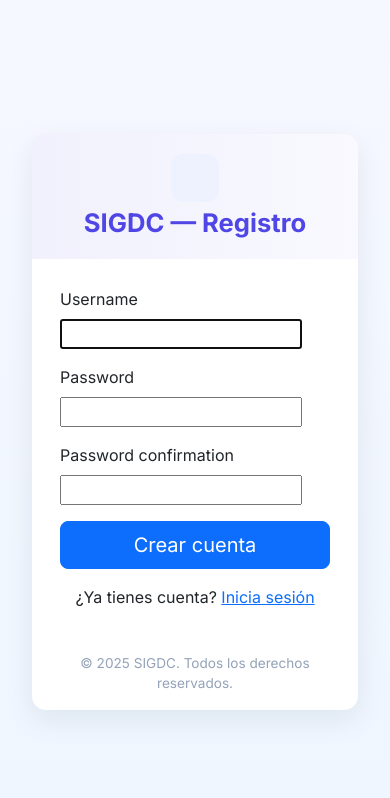
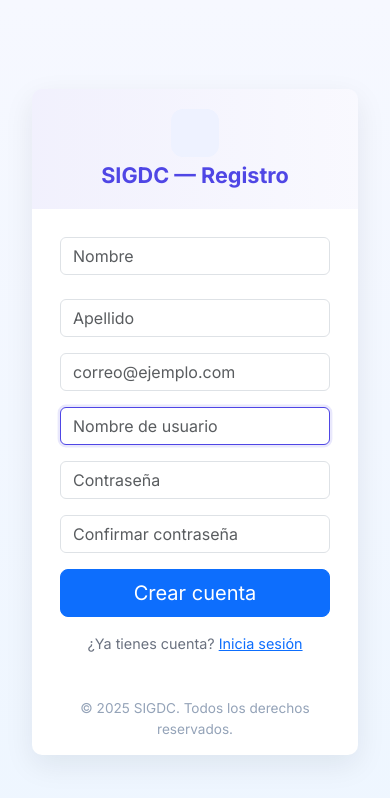
Before and after one commit to angelDi0/SIGDC, a Django app: page /usuarios/registro/ in a window 390 px wide. Shown: the top 798 px of the page. Run offline with Django 5.2, Linux system fonts and the light colour scheme.

```diff
--- a/SIGDC/templates/usuarios/registro.html
+++ b/SIGDC/templates/usuarios/registro.html
@@ -8,16 +8,80 @@
     <link href="https://cdn.jsdelivr.net/npm/bootstrap@5.3.2/dist/css/bootstrap.min.css" rel="stylesheet">
     <link href="https://cdn.jsdelivr.net/npm/bootstrap-icons@1.11.3/font/bootstrap-icons.css" rel="stylesheet">
     <style>
-      :root { --bg-gradient-1:#f6f8ff; --bg-gradient-2:#eef6ff; --accent:#4f46e5; }
-      html,body{height:100%;font-family:'Inter',system-ui,-apple-system,"Segoe UI",Roboto,"Helvetica Neue",Arial;
-        background:linear-gradient(180deg,var(--bg-gradient-1) 0%,var(--bg-gradient-2) 100%);}
-      .auth-wrap{min-height:100vh;display:flex;align-items:center;justify-content:center;padding:2rem;}
-      .auth-card{width:100%;max-width:520px;border:0;border-radius:14px;box-shadow:0 10px 30px rgba(15,23,42,0.08);overflow:hidden;}
-      .brand{background:linear-gradient(90deg,rgba(79,70,229,0.08),rgba(99,102,241,0.04));padding:1.25rem 1.5rem;display:flex;flex-direction:column;align-items:center;justify-content:center;gap:0.35rem;text-align:center;min-height:120px;}
-      .brand h1{margin:0;font-size:1.6rem;font-weight:800;color:var(--accent);}
-      .auth-body{padding:1.75rem;}
-      .form-control:focus{box-shadow:0 0 0 0.15rem rgba(79,70,229,0.12);border-color:var(--accent);}
-      footer.auth-footer{text-align:center;padding:1rem;font-size:0.85rem;color:#94a3b8;}
+      :root {
+        --bg-gradient-1: #f6f8ff;
+        --bg-gradient-2: #eef6ff;
+        --accent: #4f46e5;
+      }
+
+      html, body {
+        height: 100%;
+        font-family: 'Inter', system-ui, -apple-system, "Segoe UI", Roboto, "Helvetica Neue", Arial;
+        background: linear-gradient(180deg, var(--bg-gradient-1) 0%, var(--bg-gradient-2) 100%);
+      }
+
+      .auth-wrap {
+        min-height: 100vh;
+        display: flex;
+        align-items: center;
+        justify-content: center;
+        padding: 2rem;
+      }
+
+      .auth-card {
+        width: 100%;
+        max-width: 520px;
+        border: 0;
+        border-radius: 14px;
+        box-shadow: 0 10px 30px rgba(15, 23, 42, 0.08);
+        overflow: hidden;
+        background: #fff;
+      }
+
+      .brand {
+        background: linear-gradient(90deg, rgba(79,70,229,0.08), rgba(99,102,241,0.04));
+        padding: 1.25rem 1.5rem;
+        display: flex;
+        flex-direction: column;
+        align-items: center;
+        justify-content: center;
+        gap: 0.35rem;
+        text-align: center;
+        min-height: 120px;
+      }
+
+      .brand h1 {
+        margin: 0;
+        font-size: 1.6rem;
+        font-weight: 800;
+        color: var(--accent);
+      }
+
+      .auth-body {
+        padding: 1.75rem;
+      }
+
+      .form-control:focus {
+        box-shadow: 0 0 0 0.15rem rgba(79,70,229,0.12);
+        border-color: var(--accent);
+      }
+
+      .small-muted {
+        color: #6b7280;
+        font-size: 0.9rem;
+      }
+
+      .auth-footer {
+        text-align: center;
+        padding: 1rem;
+        font-size: 0.85rem;
+        color: #94a3b8;
+      }
+
+      @media (max-width: 420px) {
+        .auth-card { border-radius: 10px; }
+        .brand h1 { font-size: 1.35rem; }
+      }
     </style>
   </head>
   <body>
@@ -47,34 +111,39 @@
 
           <form method="post" action="{% url 'usuarios:registro' %}" novalidate>
             {% csrf_token %}
-            {% if form %}
-              {% for field in form %}
-                <div class="mb-3">
-                  <label class="form-label">{{ field.label }}</label>
-                  {{ field }}
-                  {% if field.errors %}<div class="text-danger small mt-1">{{ field.errors }}</div>{% endif %}
-                </div>
-              {% endfor %}
-            {% else %}
+
+            <!-- Campos añadidos: Nombre, Apellido, Email -->
             <div class="row g-2">
               <div class="col-md-6 mb-3">
-                  <input name="first_name" type="text" class="form-control" placeholder="Nombre" required>
+                <label class="form-label visually-hidden" for="id_first_name">Nombre</label>
+                <input id="id_first_name" name="first_name" type="text" value="{{ request.POST.first_name|default:'' }}" class="form-control" placeholder="Nombre">
               </div>
               <div class="col-md-6 mb-3">
-                  <input name="last_name" type="text" class="form-control" placeholder="Apellido" required>
+                <label class="form-label visually-hidden" for="id_last_name">Apellido</label>
+                <input id="id_last_name" name="last_name" type="text" value="{{ request.POST.last_name|default:'' }}" class="form-control" placeholder="Apellido">
               </div>
             </div>
 
             <div class="mb-3">
-                <input name="email" type="email" class="form-control" placeholder="correo@ejemplo.com" required>
+              <label class="form-label visually-hidden" for="id_email">Correo</label>
+              <input id="id_email" name="email" type="email" value="{{ request.POST.email|default:'' }}" class="form-control" placeholder="correo@ejemplo.com">
+            </div>
+
+            {# Campos del UserCreationForm (usuario + contraseñas) #}
+            {% if form %}
+              <div class="mb-3">
+                {{ form.username }}
+                {% if form.username.errors %}<div class="text-danger small mt-1">{{ form.username.errors }}</div>{% endif %}
               </div>
 
               <div class="mb-3">
-                <input name="password1" type="password" class="form-control" placeholder="Contraseña" required>
+                {{ form.password1 }}
+                {% if form.password1.errors %}<div class="text-danger small mt-1">{{ form.password1.errors }}</div>{% endif %}
               </div>
 
               <div class="mb-3">
-                <input name="password2" type="password" class="form-control" placeholder="Repetir contraseña" required>
+                {{ form.password2 }}
+                {% if form.password2.errors %}<div class="text-danger small mt-1">{{ form.password2.errors }}</div>{% endif %}
               </div>
             {% endif %}
 
--- a/SIGDC/usuarios/urls.py
+++ b/SIGDC/usuarios/urls.py
@@ -22,6 +22,8 @@ urlpatterns = [
 
     # admin de usuarios (solo staff)
     path('admin-users/', views.admin_users, name='admin_users'),
+    # editar usuario (solo staff, solo para usuarios no-admin)
+    path('admin-users/edit/<int:user_id>/', views.admin_edit_user, name='admin_edit_user'),
 
     # opción: exponer la API en una ruta dedicada además de la raíz si se desea
     path('api/perfiles/', views.PerfilList.as_view(), name='api-perfil-list'),
--- a/SIGDC/usuarios/views.py
+++ b/SIGDC/usuarios/views.py
@@ -62,23 +62,37 @@ def index(request):
 
 def registro(request):
     """
-    Registro simple usando UserCreationForm.
-    Guarda first_name, last_name y email si se proporcionan en el POST.
+    Registro usando UserCreationForm. Guarda first_name, last_name y email del POST.
     """
     if request.method == 'POST':
         form = UserCreationForm(request.POST)
+
+        # traducir etiquetas y añadir attrs a widgets
+        form.fields['username'].label = 'Nombre de usuario'
+        form.fields['password1'].label = 'Contraseña'
+        form.fields['password2'].label = 'Confirmar contraseña'
+        form.fields['username'].widget.attrs.update({'class': 'form-control', 'placeholder': 'Nombre de usuario'})
+        form.fields['password1'].widget.attrs.update({'class': 'form-control', 'placeholder': 'Contraseña'})
+        form.fields['password2'].widget.attrs.update({'class': 'form-control', 'placeholder': 'Confirmar contraseña'})
+
         if form.is_valid():
             user = form.save(commit=False)
-            user.first_name = request.POST.get('first_name', '') or user.first_name
-            user.last_name = request.POST.get('last_name', '') or user.last_name
-            user.email = request.POST.get('email', '') or user.email
+            user.first_name = request.POST.get('first_name', '').strip()
+            user.last_name = request.POST.get('last_name', '').strip()
+            user.email = request.POST.get('email', '').strip()
             user.save()
             messages.success(request, 'Cuenta creada correctamente. Ya puedes iniciar sesión.')
             return redirect('usuarios:login')
         else:
-            messages.error(request, 'Corrige los errores del formulario.')
+            return render(request, 'usuarios/registro.html', {'form': form})
     else:
         form = UserCreationForm()
+        form.fields['username'].label = 'Nombre de usuario'
+        form.fields['password1'].label = 'Contraseña'
+        form.fields['password2'].label = 'Confirmar contraseña'
+        form.fields['username'].widget.attrs.update({'class': 'form-control', 'placeholder': 'Nombre de usuario'})
+        form.fields['password1'].widget.attrs.update({'class': 'form-control', 'placeholder': 'Contraseña'})
+        form.fields['password2'].widget.attrs.update({'class': 'form-control', 'placeholder': 'Confirmar contraseña'})
 
     return render(request, 'usuarios/registro.html', {'form': form})
 
@@ -117,3 +131,50 @@ def admin_users(request):
 
     users = User.objects.order_by('-date_joined').all()
     return render(request, 'usuarios/admin.html', {'users': users})
+
+@staff_member_required
+def admin_edit_user(request, user_id):
+    """
+    Editar datos de un usuario (solo si no es staff).
+    Solo staff (administradores) pueden acceder a esta vista.
+    """
+    target = get_object_or_404(User, pk=user_id)
+
+    # No permitir editar usuarios staff
+    if target.is_staff:
+        messages.error(request, 'No se pueden editar usuarios con privilegios de administrador.')
+        return redirect('usuarios:admin_users')
+
+    if request.method == 'POST':
+        username = request.POST.get('username', '').strip()
+        first_name = request.POST.get('first_name', '').strip()
+        last_name = request.POST.get('last_name', '').strip()
+        email = request.POST.get('email', '').strip()
+        is_active = True if request.POST.get('is_active') == 'on' else False
+
+        # Validaciones básicas
+        if not username:
+            messages.error(request, 'El nombre de usuario no puede estar vacío.')
+            return render(request, 'usuarios/admin_edit.html', {'u': target})
+
+        if User.objects.filter(username=username).exclude(pk=target.pk).exists():
+            messages.error(request, 'El nombre de usuario ya está en uso por otro usuario.')
+            return render(request, 'usuarios/admin_edit.html', {'u': target})
+
+        if email and User.objects.filter(email=email).exclude(pk=target.pk).exists():
+            messages.error(request, 'El correo ya está en uso por otro usuario.')
+            return render(request, 'usuarios/admin_edit.html', {'u': target})
+
+        # Guardar cambios
+        target.username = username
+        target.first_name = first_name
+        target.last_name = last_name
+        target.email = email
+        target.is_active = is_active
+        target.save()
+
+        messages.success(request, f'Usuario "{target.username}" actualizado correctamente.')
+        return redirect('usuarios:admin_users')
+
+    # GET: mostrar formulario con datos actuales
+    return render(request, 'usuarios/admin_edit.html', {'u': target})
```
Also changed, not shown: SIGDC/templates/usuarios/admin.html (+13 -6 lines), SIGDC/templates/usuarios/admin_edit.html (added, +63 -0 lines), SIGDC/db.sqlite3. Lines whose indentation alone changed are shown as unchanged.
